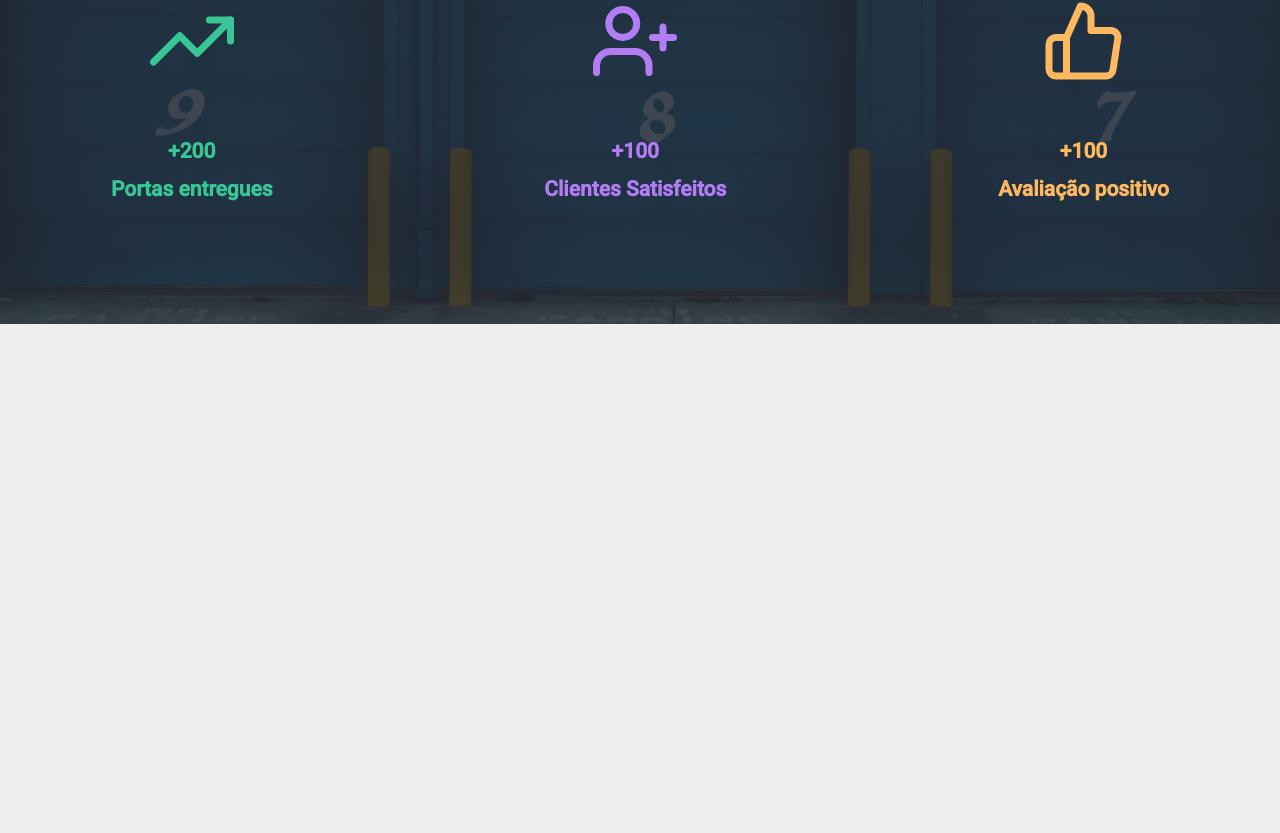
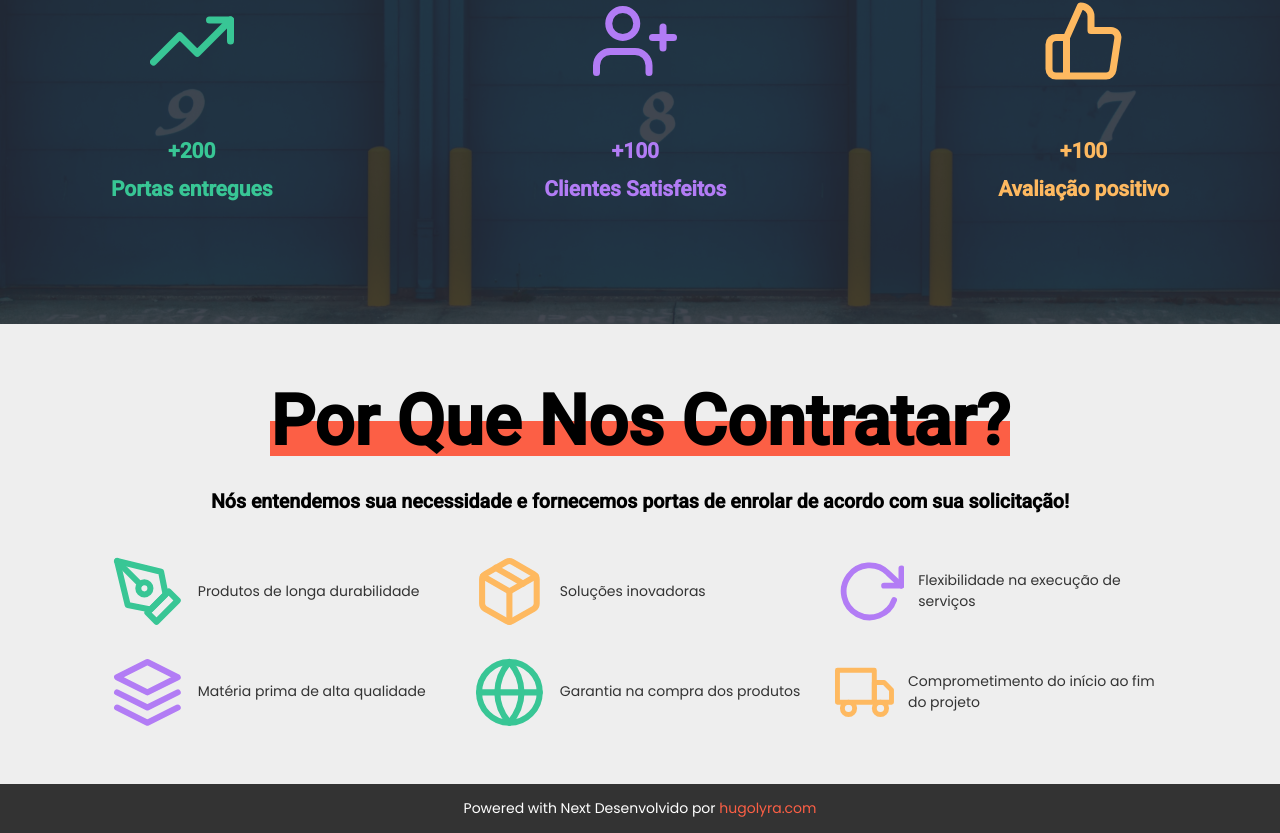
Before and after one commit to Farol-Software/sanai, a Next.js app: page / in a window 1280 px wide. Shown: the part 1539-2372 px from the top of the page. Before the commit the page ends 1863 px from the top, so only its background shows below. Built offline with nearby package versions, Linux system fonts and the light colour scheme.

Commit message:
Add footer

```diff
--- /dev/null
+++ b/src/components/home/Why/index.tsx
@@ -0,0 +1,52 @@
+import {
+  FiPenTool,
+  FiPackage,
+  FiRotateCw,
+  FiLayers,
+  FiTruck,
+  FiGlobe,
+} from 'react-icons/fi'
+import styles from './styles.module.scss'
+
+const Why: React.FC = () => {
+  return (
+    <section className={styles.container}>
+      <h1>
+        <mark>Por Que Nos Contratar?</mark>
+      </h1>
+      <h2>
+        Nós entendemos sua necessidade e fornecemos portas de enrolar de acordo
+        com sua solicitação!
+      </h2>
+
+      <div>
+        <div>
+          <FiPenTool />
+          <p>Produtos de longa durabilidade</p>
+        </div>
+        <div>
+          <FiPackage />
+          <p>Soluções inovadoras</p>
+        </div>
+        <div>
+          <FiRotateCw />
+          <p>Flexibilidade na execução de serviços</p>
+        </div>
+        <div>
+          <FiLayers />
+          <p>Matéria prima de alta qualidade</p>
+        </div>
+        <div>
+          <FiGlobe />
+          <p>Garantia na compra dos produtos</p>
+        </div>
+        <div>
+          <FiTruck />
+          <p>Comprometimento do início ao fim do projeto</p>
+        </div>
+      </div>
+    </section>
+  )
+}
+
+export default Why
--- /dev/null
+++ b/src/components/home/Why/styles.module.scss
@@ -0,0 +1,66 @@
+.container {
+  max-width: var(--maxWidth);
+  margin: 0 auto;
+  padding: 4rem 1.5rem;
+
+  display: flex;
+  flex-direction: column;
+  align-items: center;
+  justify-content: center;
+
+  h1 {
+    font-size: 5rem;
+    margin-bottom: 2rem;
+
+    mark {
+      display: inline-block;
+      line-height: 0em;
+      padding-bottom: 0.5em;
+      background-color: var(--orange);
+    }
+  }
+
+  h2 {
+    font-size: 1.4rem;
+    text-align: center;
+  }
+
+  > div {
+    display: grid;
+    grid-template-rows: repeat(2, 1fr);
+    grid-template-columns: repeat(3, 1fr);
+    gap: 2rem;
+    margin-top: 3rem;
+
+    div {
+      display: flex;
+      flex-direction: row;
+      align-items: center;
+      justify-content: flex-start;
+
+      p {
+        margin-left: 1rem;
+        color: #333;
+      }
+
+      svg {
+        font-size: 5.2rem;
+      }
+
+      &:nth-of-type(1),
+      &:nth-of-type(5) {
+        color: var(--green);
+      }
+
+      &:nth-of-type(3),
+      &:nth-of-type(4) {
+        color: var(--purple);
+      }
+
+      &:nth-of-type(2),
+      &:nth-of-type(6) {
+        color: var(--yellow);
+      }
+    }
+  }
+}
--- a/src/components/home/index.ts
+++ b/src/components/home/index.ts
@@ -1,5 +1,6 @@
 import PageHero from './PageHero'
 import About from './About'
 import Numbers from './Numbers'
+import Why from './Why'
 
-export { PageHero, About, Numbers }
+export { PageHero, About, Numbers, Why }
--- /dev/null
+++ b/src/components/shared/Footer/index.tsx
@@ -0,0 +1,14 @@
+import styles from './styles.module.scss'
+
+const Footer: React.FC = () => {
+  return (
+    <footer className={styles.footer}>
+      <p>
+        Powered with Next Desenvolvido por{' '}
+        <a href="https://www.hugolyra.com">hugolyra.com</a>
+      </p>
+    </footer>
+  )
+}
+
+export default Footer
--- /dev/null
+++ b/src/components/shared/Footer/styles.module.scss
@@ -0,0 +1,10 @@
+.footer {
+  padding: 1rem;
+  background-color: var(--black);
+  text-align: center;
+  color: var(--white);
+
+  a {
+    color: var(--orange);
+  }
+}
--- a/src/pages/_app.tsx
+++ b/src/pages/_app.tsx
@@ -3,6 +3,7 @@
 import { AppProps } from 'next/app'
 
 import Header from '../components/shared/Header'
+import Footer from '../components/shared/Footer'
 
 import '../styles/globals.scss'
 
@@ -11,6 +12,7 @@ function MyApp({ Component, pageProps }: AppProps): JSX.Element {
     <>
       <Header />
       <Component {...pageProps} />
+      <Footer />
     </>
   )
 }
--- a/src/pages/index.tsx
+++ b/src/pages/index.tsx
@@ -1,5 +1,5 @@
 import Head from 'next/head'
-import { PageHero, About, Numbers } from '../components/home'
+import { PageHero, About, Numbers, Why } from '../components/home'
 
 export default function Home(): JSX.Element {
   return (
@@ -10,6 +10,7 @@ export default function Home(): JSX.Element {
       <PageHero />
       <About />
       <Numbers />
+      <Why />
     </div>
   )
 }
```
